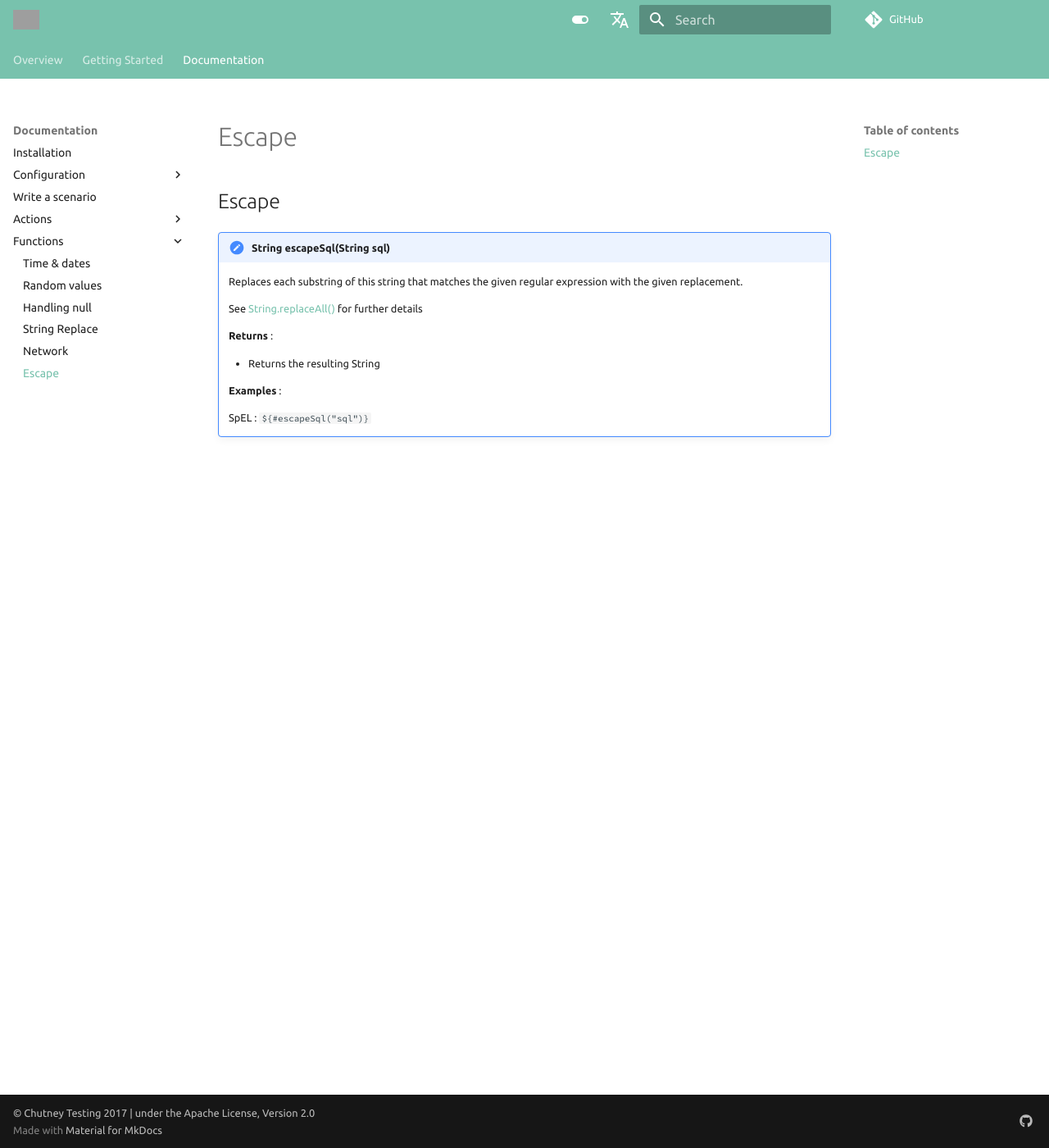
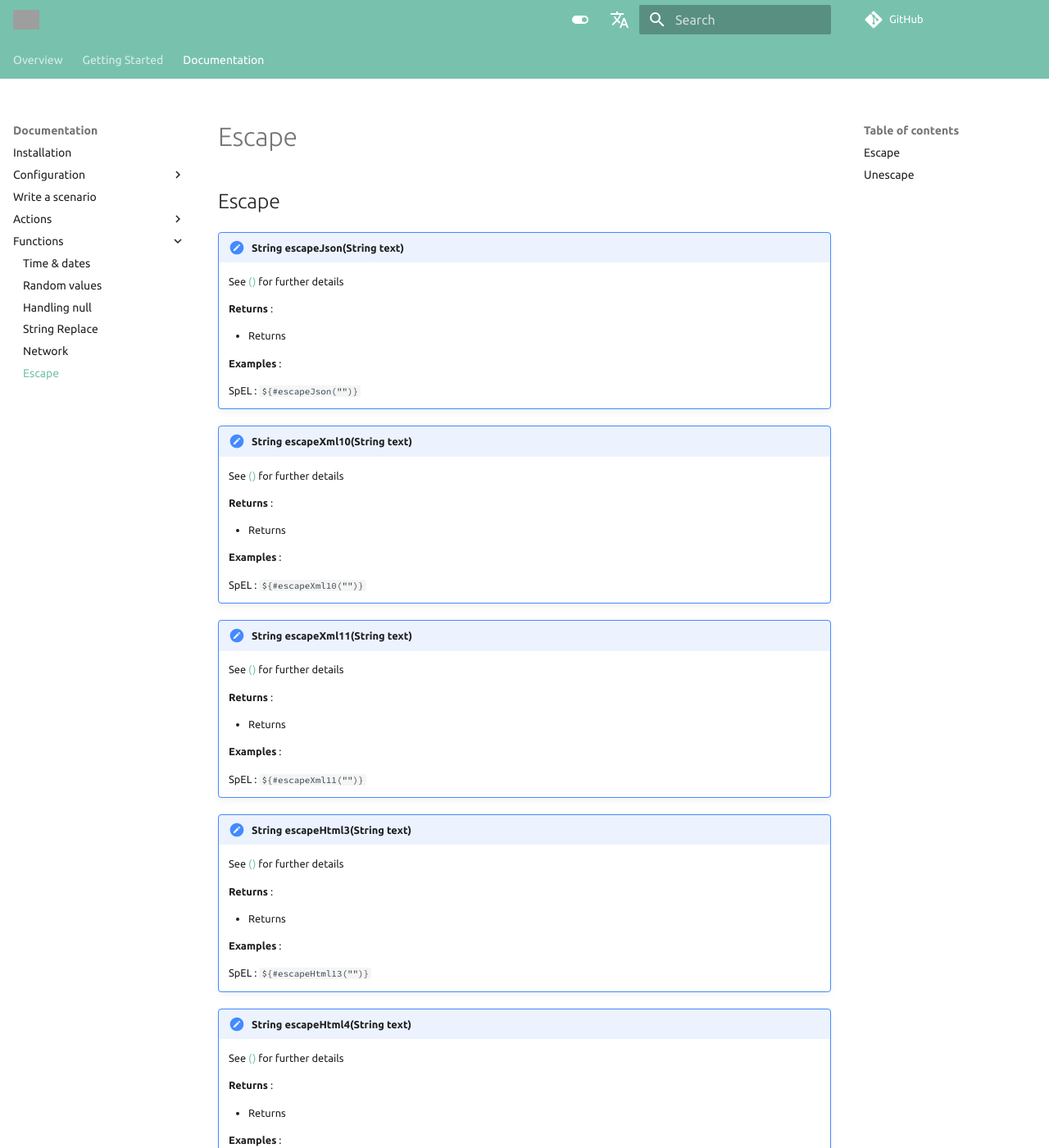
Before and after one commit to chutney-testing/chutney-testing.github.io-legacy, an MkDocs documentation site: the page built from docs/functions/escape.md, in a window 1280 px wide and 1400 px high. Shown: the whole window at 82% size. Built offline with MkDocs 1.6.1 and Material for MkDocs 9.7.7, drawn with Linux system fonts in a browser that asks for light colours; comment, search, counter and statistics services are not loaded; some of the changed text lies outside the part shown; grey boxes are pictures that could not be loaded.

Commit message:
docs: WIP : adding format for all functions need to be completed

```diff
--- a/docs/functions/escape.md
+++ b/docs/functions/escape.md
@@ -1,4 +1,73 @@
 # Escape
+
+!!! note "String escapeJson(String text)"
+
+
+    See [()]() for further details
+
+    **Returns** :
+
+    * Returns
+
+    **Examples** :
+
+    SpEL : `${#escapeJson("")}`
+
+!!! note "String escapeXml10(String text)"
+
+
+
+    See [()]() for further details
+
+    **Returns** :
+
+    * Returns
+
+    **Examples** :
+
+    SpEL : `${#escapeXml10("")}`
+
+!!! note "String escapeXml11(String text)"
+
+
+
+    See [()]() for further details
+
+    **Returns** :
+
+    * Returns
+
+    **Examples** :
+
+    SpEL : `${#escapeXml11("")}`
+
+!!! note "String escapeHtml3(String text)"
+
+
+
+    See [()]() for further details
+
+    **Returns** :
+
+    * Returns
+
+    **Examples** :
+
+    SpEL : `${#escapeHtml13("")}`
+
+!!! note "String escapeHtml4(String text)"
+
+
+
+    See [()]() for further details
+
+    **Returns** :
+
+    * Returns
+
+    **Examples** :
+
+    SpEL : `${#escapeHtml14("")}`
 
 !!! note "String escapeSql(String sql)"
 
@@ -13,3 +82,62 @@
     **Examples** :
 
     SpEL : `${#escapeSql("sql")}`
+
+# Unescape
+
+!!! note "String unescapeJson(String text)"
+
+
+
+    See [()]() for further details
+
+    **Returns** :
+
+    * Returns
+
+    **Examples** :
+
+    SpEL : `${#unescapeJson("")}`
+
+!!! note "String unescapeXml(String text)"
+
+
+
+    See [()]() for further details
+
+    **Returns** :
+
+    * Returns
+
+    **Examples** :
+
+    SpEL : `${#unescapeXml("")}`
+
+!!! note "String unescapeHtml3(String text)"
+
+
+
+    See [()]() for further details
+
+    **Returns** :
+
+    * Returns
+
+    **Examples** :
+
+    SpEL : `${#unescapeHtml3("")}`
+
+
+!!! note "String unescapeHtml4(String text)"
+
+
+
+    See [()]() for further details
+
+    **Returns** :
+
+    * Returns
+
+    **Examples** :
+
+    SpEL : `${#unescapeHtml4("")}`
```
